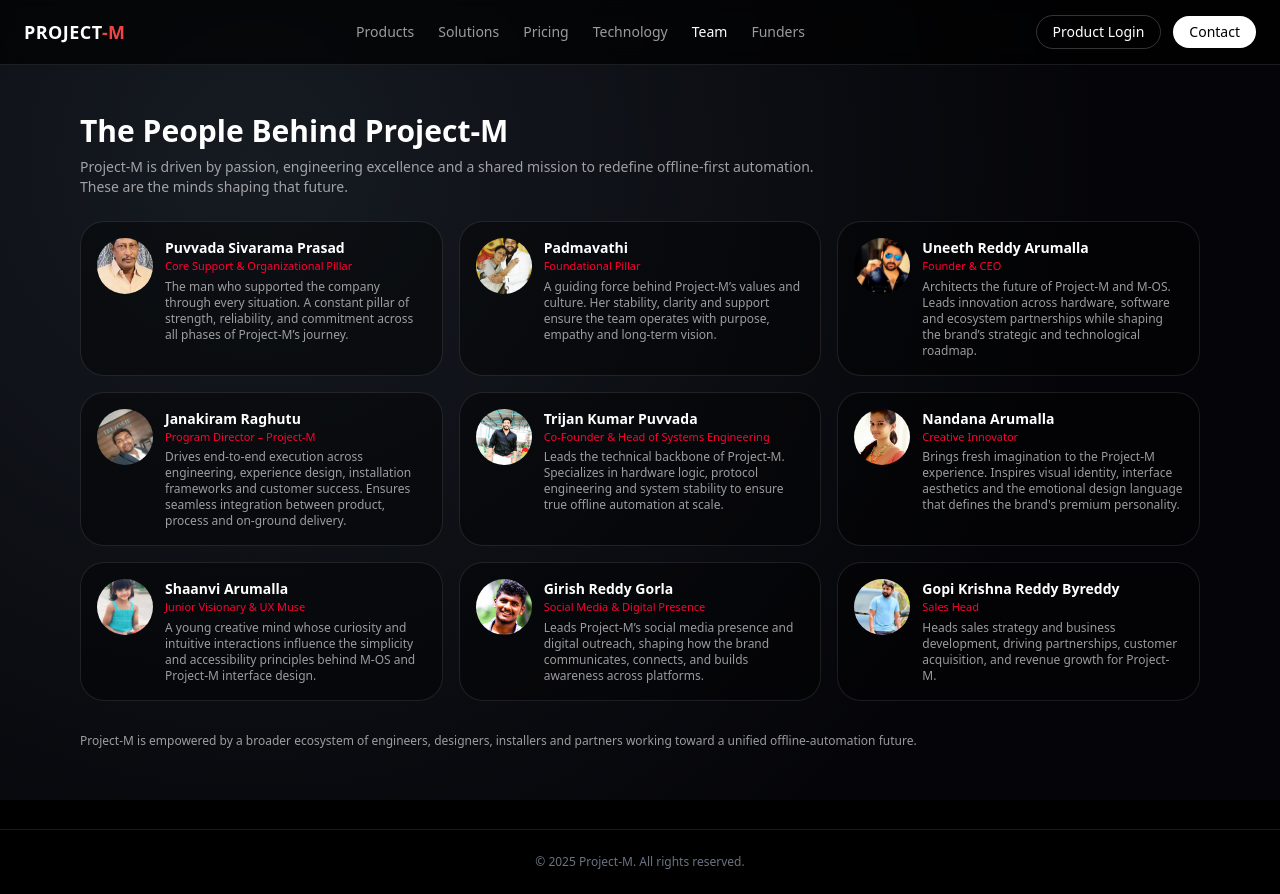
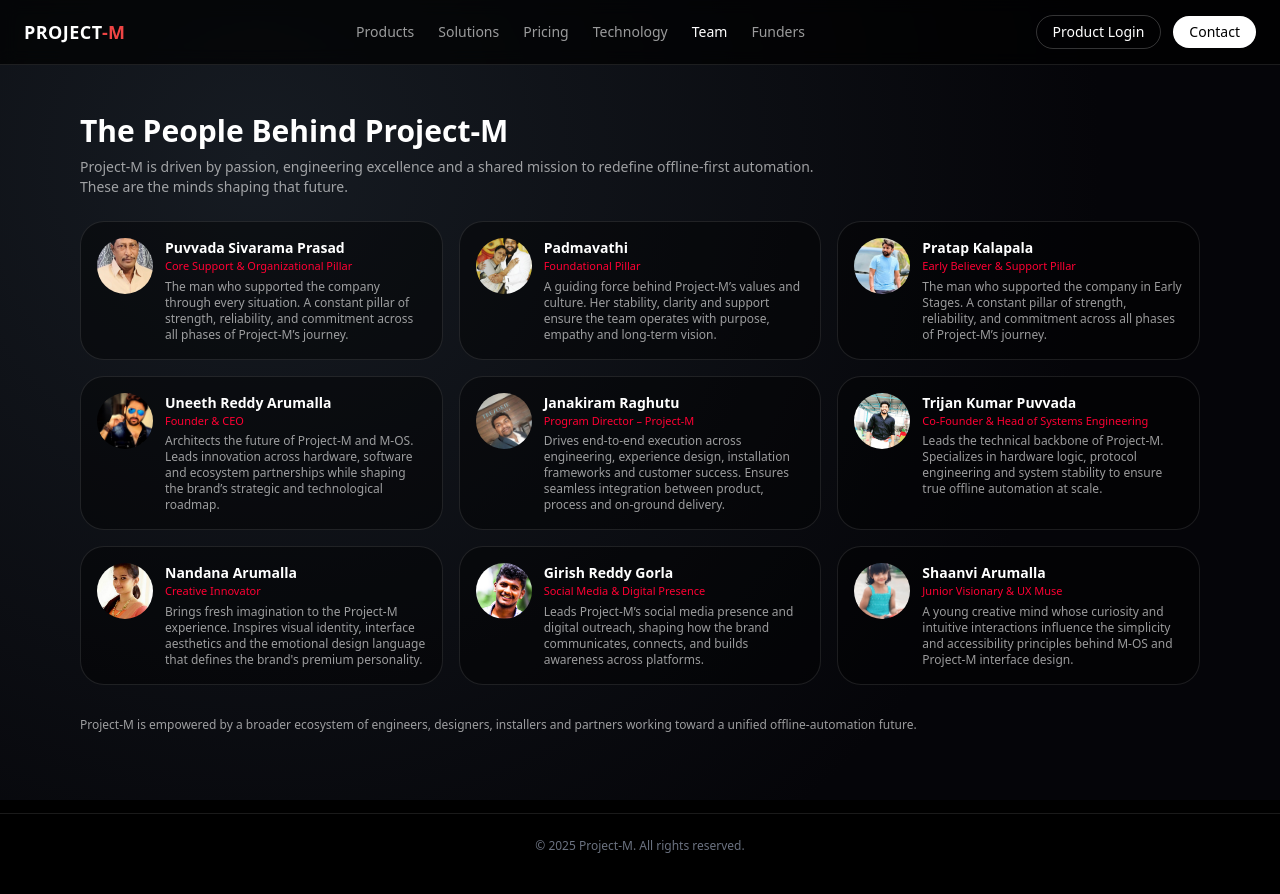
Before and after one commit to raghutujanakiram-jpg/project-m-mos-demo, a React (Vite) app: page /team in a window 1280 px wide. Built offline with nearby package versions, Linux system fonts and the light colour scheme.

Commit message:
Update Team.jsx

```diff
--- a/src/marketing/Team.jsx
+++ b/src/marketing/Team.jsx
@@ -13,6 +13,12 @@ const Team = () => {
       role: "Foundational Pillar",
       bio: "A guiding force behind Project-M’s values and culture. Her stability, clarity and support ensure the team operates with purpose, empathy and long-term vision.",
       avatar: "/images/team/Padmavathi.jpg",
+    },
+    {
+      name: "Pratap Kalapala",
+      role: "Early Believer & Support Pillar",
+      bio: "The man who supported the company in Early Stages. A constant pillar of strength, reliability, and commitment across all phases of Project-M’s journey.",
+      avatar: "/images/team/GopiKrishna.jpg",
     },
     {
       name: "Uneeth Reddy Arumalla",
@@ -38,12 +44,6 @@ const Team = () => {
       bio: "Brings fresh imagination to the Project-M experience. Inspires visual identity, interface aesthetics and the emotional design language that defines the brand's premium personality.",
       avatar: "/images/team/Nandana.jpg",
     },
-    {
-      name: "Shaanvi Arumalla",
-      role: "Junior Visionary & UX Muse",
-      bio: "A young creative mind whose curiosity and intuitive interactions influence the simplicity and accessibility principles behind M-OS and Project-M interface design.",
-      avatar: "/images/team/Shaanvi.jpg",
-    },
 
     /* ===== Newly Added Team Members ===== */
 
@@ -54,12 +54,11 @@ const Team = () => {
       avatar: "/images/team/Girish.jpg",
     },
     {
-      name: "Gopi Krishna Reddy Byreddy",
-      role: "Sales Head",
-      bio: "Heads sales strategy and business development, driving partnerships, customer acquisition, and revenue growth for Project-M.",
-      avatar: "/images/team/GopiKrishna.jpg",
+      name: "Shaanvi Arumalla",
+      role: "Junior Visionary & UX Muse",
+      bio: "A young creative mind whose curiosity and intuitive interactions influence the simplicity and accessibility principles behind M-OS and Project-M interface design.",
+      avatar: "/images/team/Shaanvi.jpg",
     },
-
   ];
 
   return (
```
